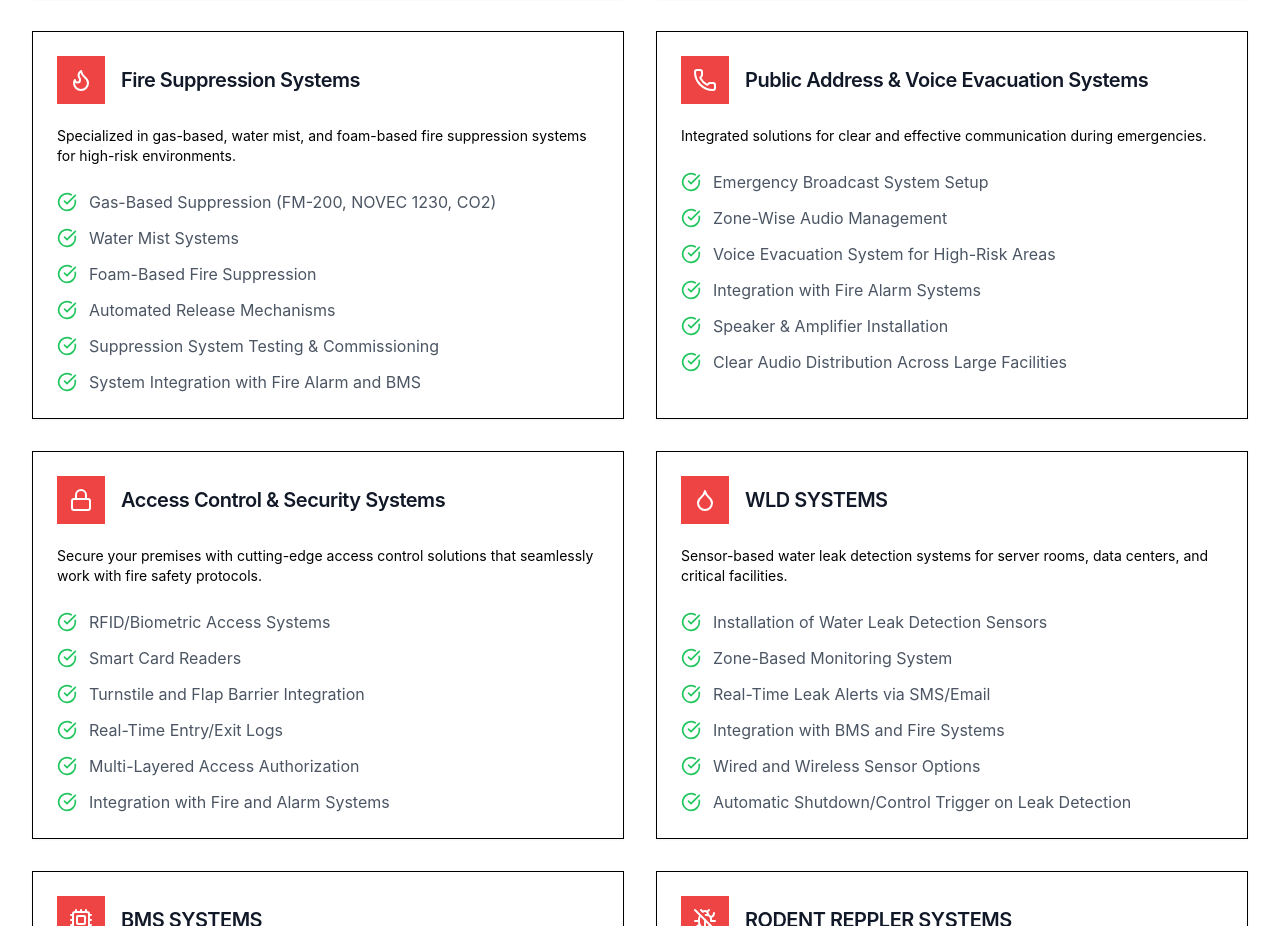
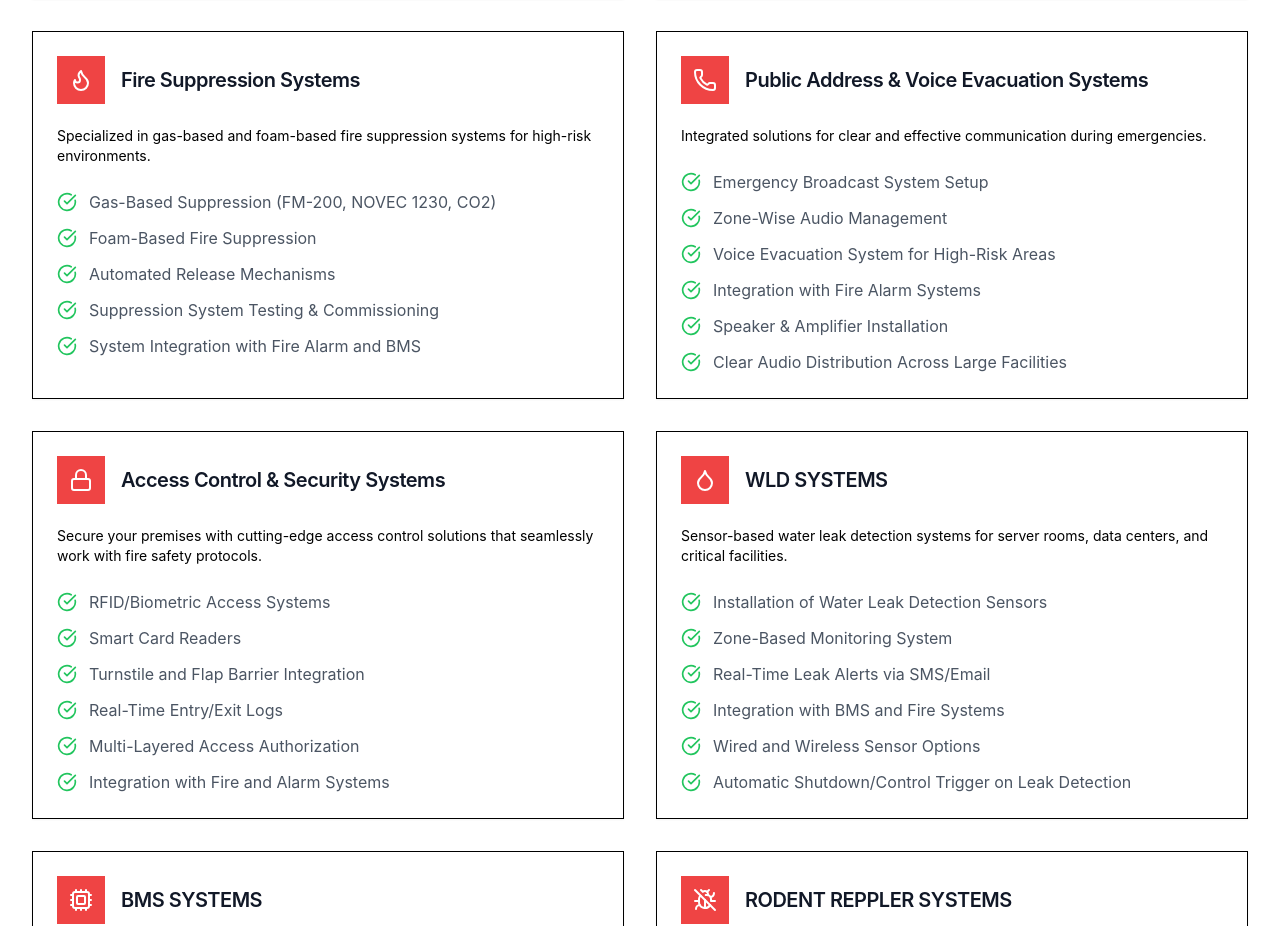
Before and after one commit to Vprasad18/RKTS03, a React (Create React App) app: page /services in a window 1280 px wide. Shown: the part 893-1819 px from the top of the page. Built offline with nearby package versions, Linux system fonts and the light colour scheme.

Commit message:
data update

```diff
--- a/src/components/sections/Services.jsx
+++ b/src/components/sections/Services.jsx
@@ -50,10 +50,9 @@ export default function Services() {
       icon: Flame,
       title: "Fire Suppression Systems",
       description:
-        "Specialized gas-based, water mist, and foam-based fire suppression systems for high-risk environments.",
+        "Specialized gas-based and foam-based fire suppression systems for high-risk environments.",
       features: [
         "FM-200, NOVEC 1230, CO2",
-        "Water Mist Systems",
         "Foam-Based Suppression",
         "Automatic Discharge Mechanisms",
         "Testing & Commissioning",
--- a/src/pages/Services.jsx
+++ b/src/pages/Services.jsx
@@ -65,10 +65,10 @@ export default function Services() {
       icon: Flame,
       title: "Fire Suppression Systems",
       description:
-        "Specialized in gas-based, water mist, and foam-based fire suppression systems for high-risk environments.",
+        "Specialized in gas-based and foam-based fire suppression systems for high-risk environments.",
       features: [
         "Gas-Based Suppression (FM-200, NOVEC 1230, CO2)",
-        "Water Mist Systems",
+
         "Foam-Based Fire Suppression",
         "Automated Release Mechanisms",
         "Suppression System Testing & Commissioning",
```
